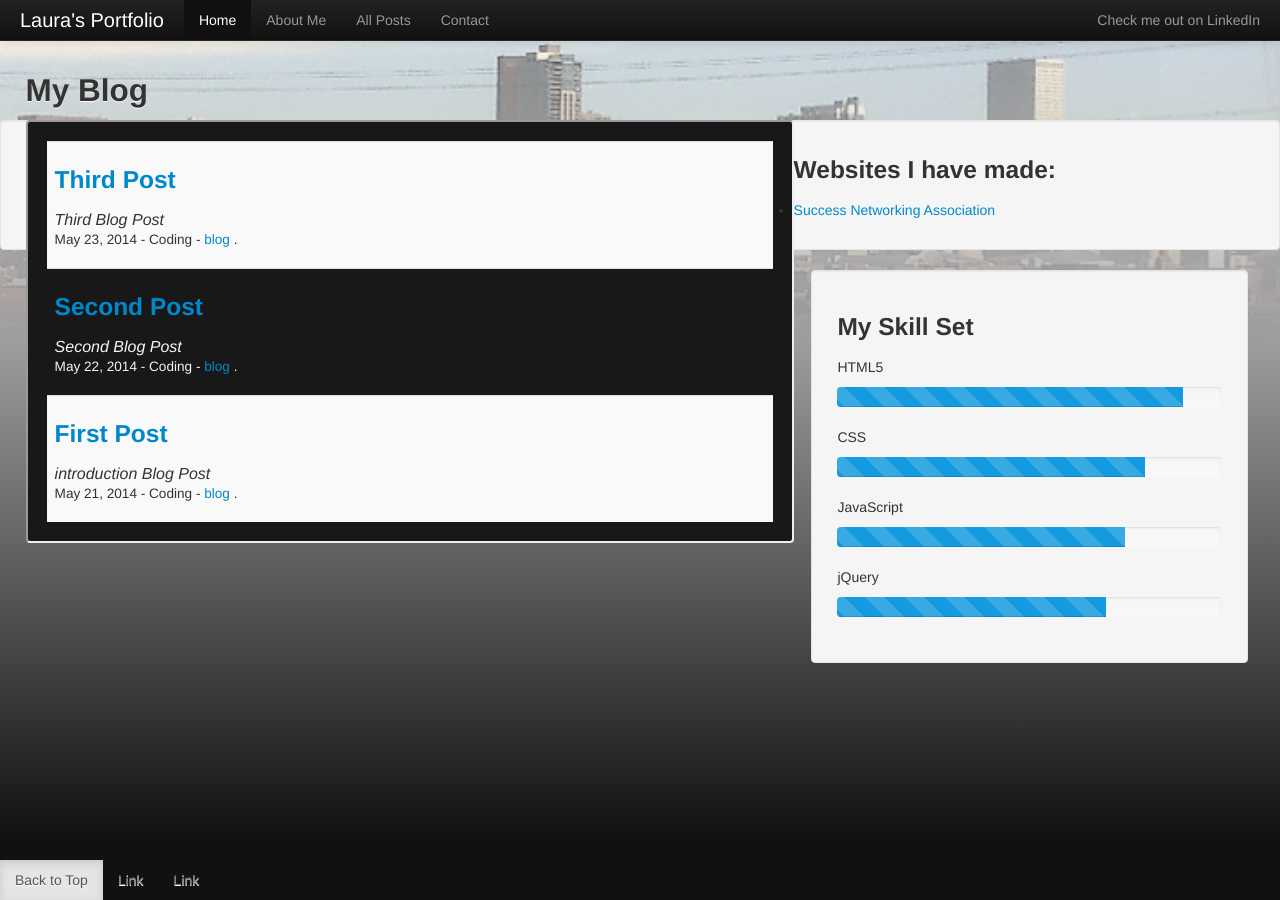
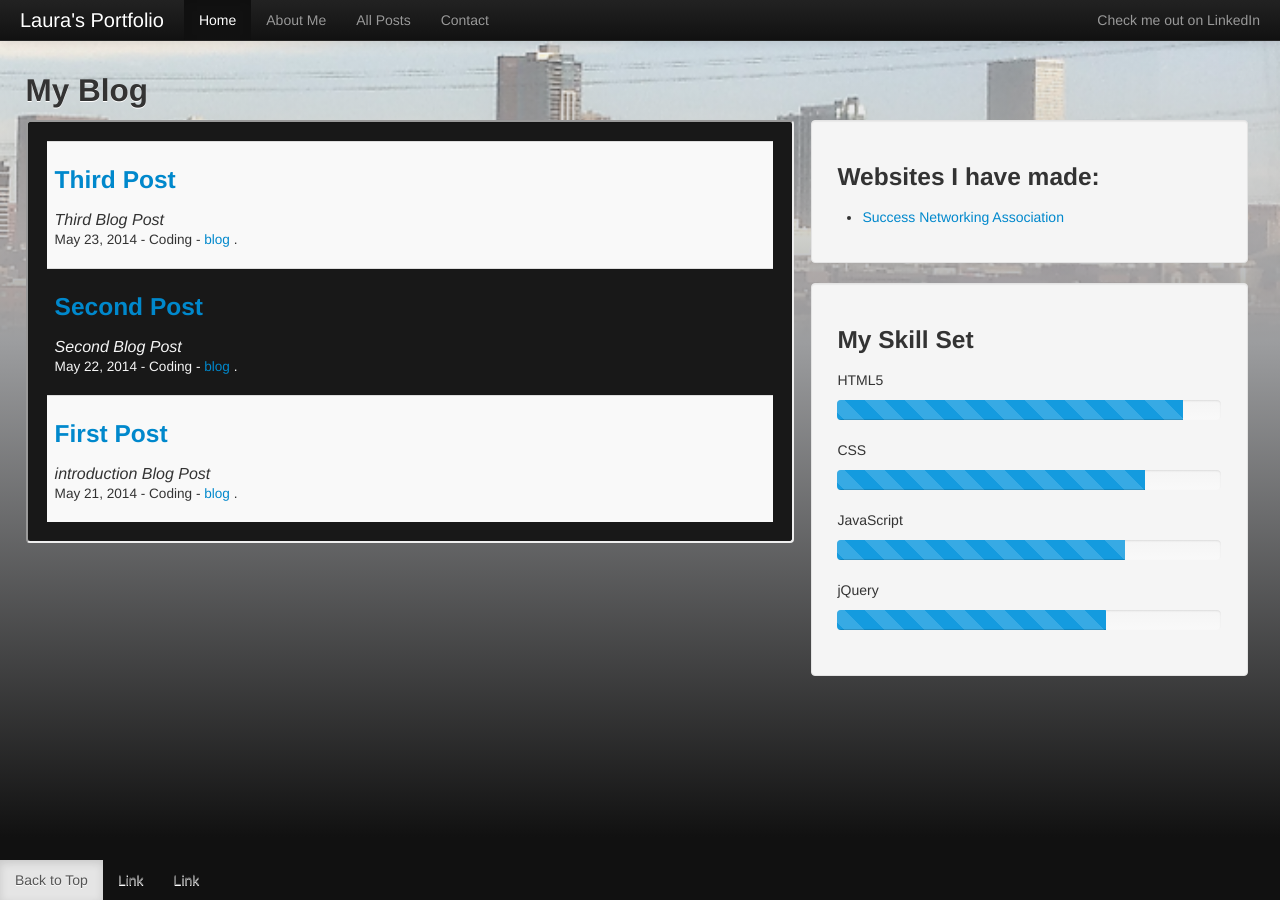
Before and after one commit to LauraR6561/Laurar6561.github.io, a Jekyll site: the page built from index.html, in a window 1280 px wide. Built offline with Jekyll 4.4.1, drawn with Linux system fonts in a browser that asks for light colours; Markdown is read by kramdown in place of the engine named in the settings.

Commit message:
added well class

```diff
--- a/_includes/websites.html
+++ b/_includes/websites.html
@@ -1,4 +1,4 @@
-<div class="well">
+<div class="well Rside">
     <h3>Websites I have made:</h3>
     <ul>
         <li>
```
